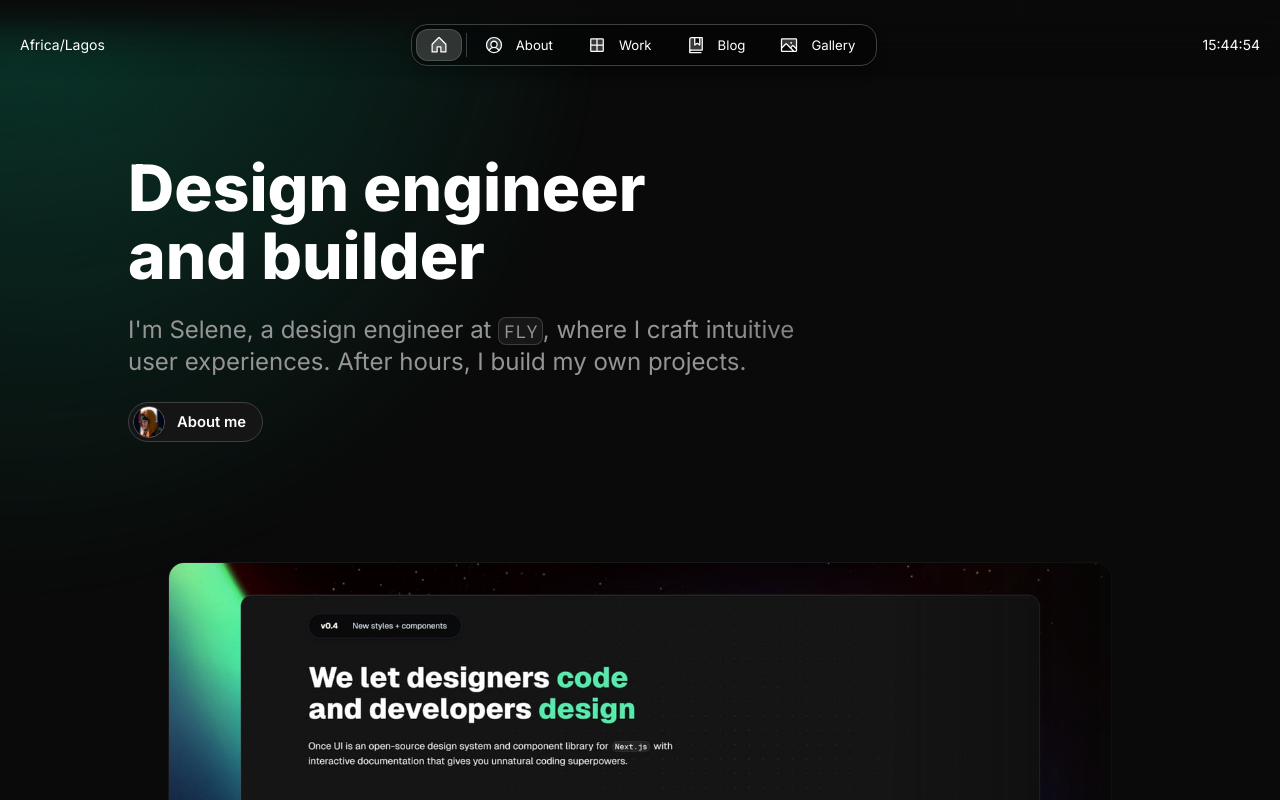
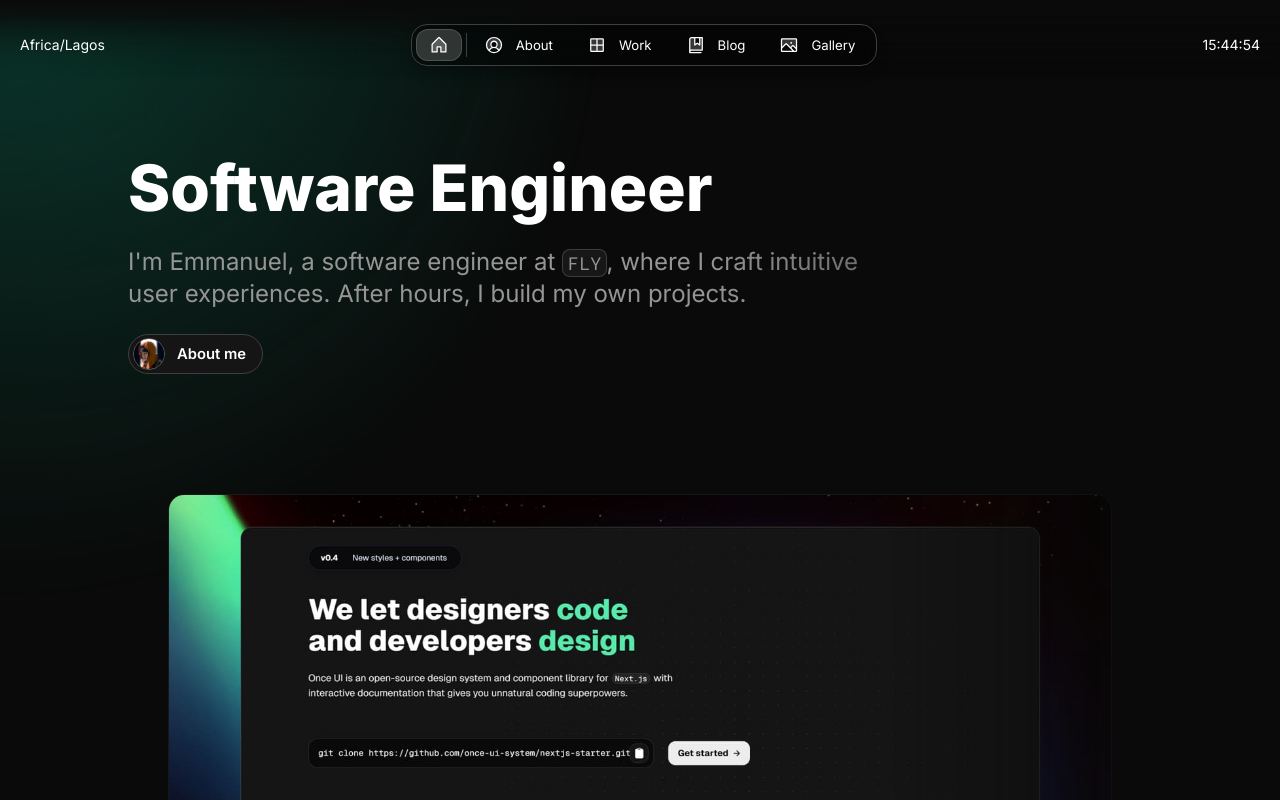
Before and after one commit to emmanuelsam34/portfolio, a Next.js app: page / in a window 1280 px wide. Shown: the top 800 px of the page. Built offline with nearby package versions, Linux system fonts and the light colour scheme.

Commit message:
new changes

```diff
--- a/src/app/resources/content.js
+++ b/src/app/resources/content.js
@@ -52,10 +52,10 @@ const home = {
   label: "Home",
   title: `${person.name}'s Portfolio`,
   description: `Portfolio website showcasing my work as a ${person.role}`,
-  headline: <>Design engineer and builder</>,
+  headline: <>Software Engineer</>,
   subline: (
     <>
-      I'm Selene, a design engineer at <InlineCode>FLY</InlineCode>, where I craft intuitive
+      I'm Emmanuel, a software engineer at <InlineCode>FLY</InlineCode>, where I craft intuitive
       <br /> user experiences. After hours, I build my own projects.
     </>
   ),
@@ -81,8 +81,8 @@ const about = {
     title: "Introduction",
     description: (
       <>
-        Selene is a Jakarta-based design engineer with a passion for transforming complex challenges
-        into simple, elegant design solutions. Her work spans digital interfaces, interactive
+        Emmanuel is a Lagos-based design engineer with a passion for transforming complex challenges
+        into simple, elegant design solutions. His work spans digital interfaces, interactive
         experiences, and the convergence of design and technology.
       </>
     ),
```
